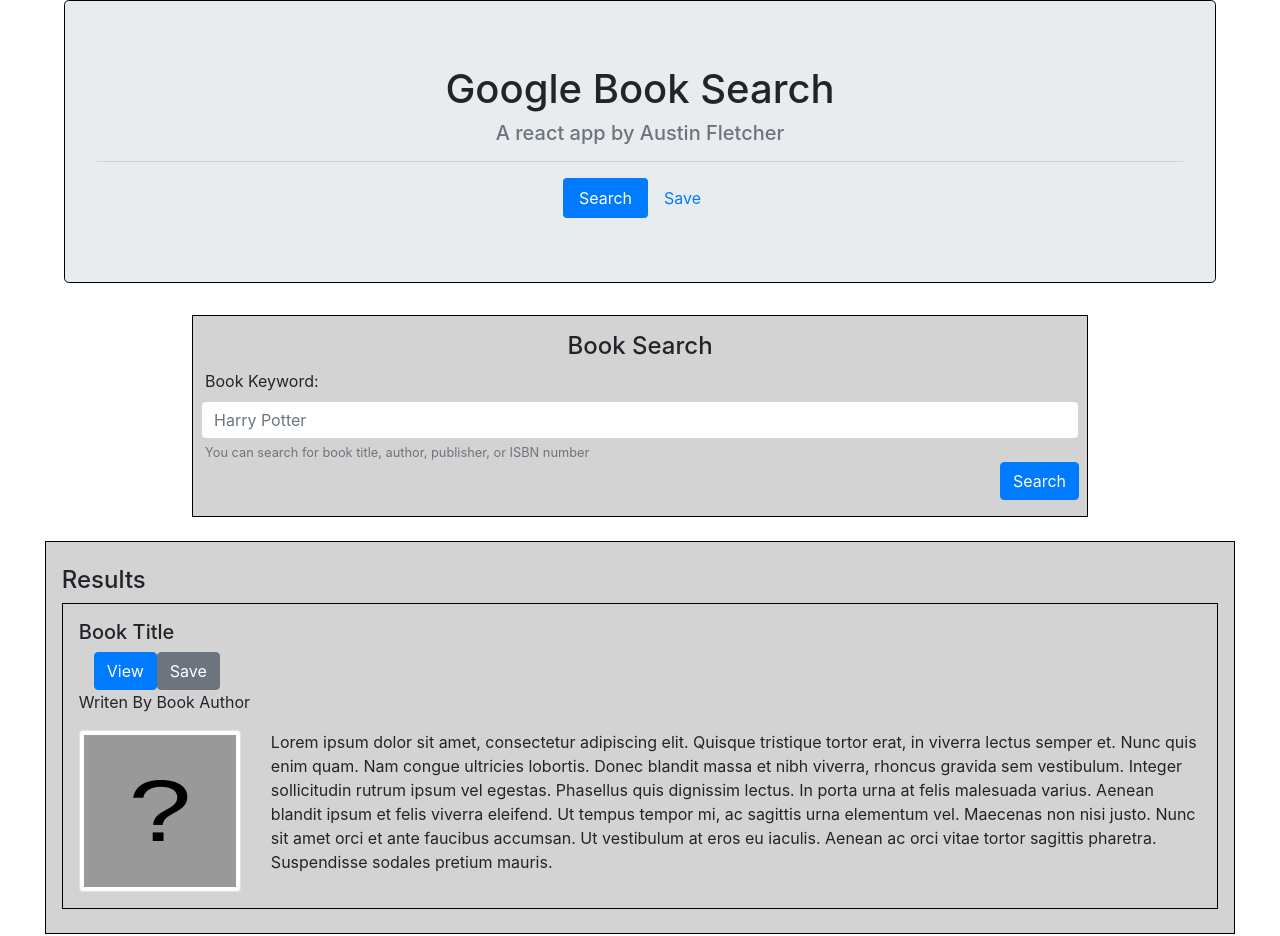
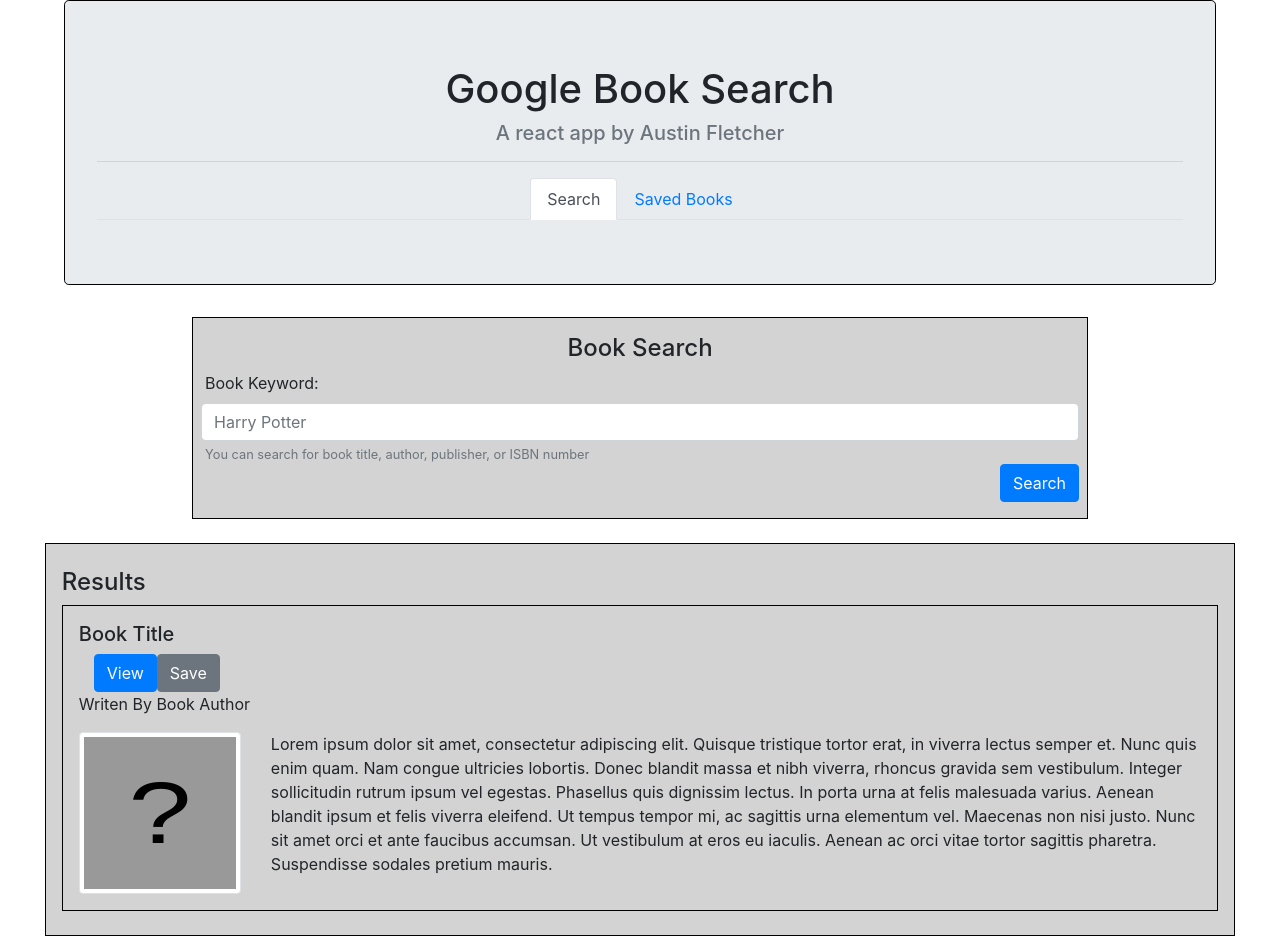
Before and after one commit to AFletch95/google-book-search, a React (Create React App) app: page / in a window 1280 px wide. Built offline with nearby package versions, Linux system fonts and the light colour scheme.

Commit message:
create working nav tabs
conditional rendering used to change the page

```diff
--- a/src/App.js
+++ b/src/App.js
@@ -1,13 +1,28 @@
-import React from 'react';
+import React, { useState } from 'react';
 import './App.css';
 import Jumbotron from "./components/Jumbotron"
 import SearchPage from './pages/Search/Search';
+import SavedPage from './pages/Saved/Saved';
 
 function App() {
+
+  const [currentPage, setCurrentPage] = useState("Search");
+
+  const renderPage = () => {
+
+    switch (currentPage) {
+      case "Search":
+        return <SearchPage />
+      case "Saved":
+        return <SavedPage />
+      default:
+        return <SearchPage />
+    }
+  }
   return (
     <div className="App">
-      <Jumbotron />
-      <SearchPage />
+      <Jumbotron currentPage={currentPage} setCurrentPage={setCurrentPage} />
+      {renderPage()}
     </div>
   );
 }
--- a/src/components/Jumbotron/index.js
+++ b/src/components/Jumbotron/index.js
@@ -1,18 +1,25 @@
 import React from "react";
 
-function Jumbotron () {
+function Jumbotron(props) {
   return (
-    <div className="jumbotron mx-auto"style={{textAlign: "center", width: "90%", border: "solid 1px black" }}>
+    <div className="jumbotron mx-auto" style={{ textAlign: "center", width: "90%", border: "solid 1px black" }}>
       <h1>Google Book Search</h1>
       <h5 className="text-muted">A react app by Austin Fletcher</h5>
       <hr />
 
-        <ul className="nav nav-pills justify-content-center ">
+      <ul className="nav nav-tabs justify-content-center ">
         <li className="nav-item">
-            <a className="nav-link active" href="/">Search</a>
+          <a className={props.currentPage === "Search" ? "nav-link active" : "nav-link"}
+            href="#Search"
+            onClick={() => props.setCurrentPage("Search")}
+          >Search</a>
         </li>
         <li className="nav-item">
-            <a className="nav-link" href="/">Save</a>
+          <a className={props.currentPage === "Saved" ? "nav-link active" : "nav-link"}
+            href="#SavedBooks"
+            onClick={() => props.setCurrentPage("Saved")}
+
+          >Saved Books</a>
         </li>
       </ul>
 
--- a/src/pages/Saved/Saved.js
+++ b/src/pages/Saved/Saved.js
@@ -0,0 +1,24 @@
+import React, { useState } from "react";
+import BookCard from "../../components/BookCard";
+
+const SavedPage = () => {
+
+  const [databaseButton, setDatabaseButton] = useState("Delete")
+  const [bookTitle, setBookTitle] = useState("Book Title");
+  const [bookAuthor, setBookAutor] = useState("Book Author");
+  const [bookImage, setBookImage] = useState("./book-image-placeholder.svg");
+  const [bookDescription, setBookDescription] = useState("Lorem ipsum dolor sit amet, consectetur adipiscing elit. Quisque tristique tortor erat, in viverra lectus semper et. Nunc quis enim quam. Nam congue ultricies lobortis. Donec blandit massa et nibh viverra, rhoncus gravida sem vestibulum. Integer sollicitudin rutrum ipsum vel egestas. Phasellus quis dignissim lectus. In porta urna at felis malesuada varius. Aenean blandit ipsum et felis viverra eleifend. Ut tempus tempor mi, ac sagittis urna elementum vel. Maecenas non nisi justo. Nunc sit amet orci et ante faucibus accumsan. Ut vestibulum at eros eu iaculis. Aenean ac orci vitae tortor sagittis pharetra. Suspendisse sodales pretium mauris.")
+
+  return (
+    <div id="savedPaged">
+      <div className="container-fluid text-left" style={{ backgroundColor: "lightGray", padding: "1.5rem 1rem", width: "93vw", border: "solid black 1px" }}>
+        <h4>Saved Books</h4>
+        {/* BookCards go here */}
+        <BookCard bookTitle={bookTitle} bookAuthor={bookAuthor} bookImage={bookImage} bookDescription={bookDescription} databaseButton={databaseButton} />
+      </div>
+
+    </div>
+  )
+}
+
+export default SavedPage;
```
Lines whose indentation alone changed are shown as unchanged.
